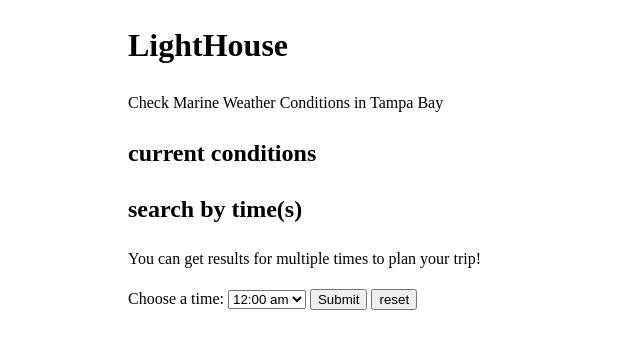
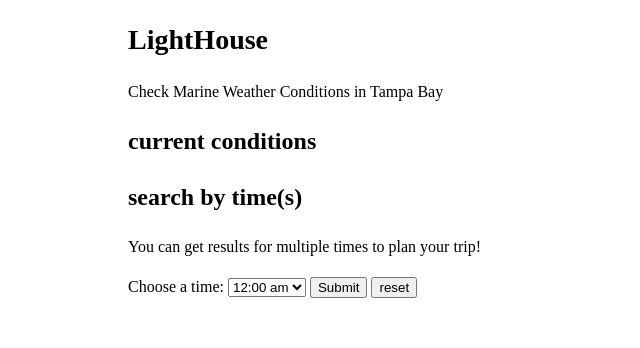
Before and after one commit to challey17/LightHouse, a plain HTML site: page index.html in a window 1280 px wide. Shown: the whole page, without its empty margins (0-640 px from the left). Drawn offline with nearby package versions, Linux system fonts and the light colour scheme; no server answers.

```diff
--- a/index.html
+++ b/index.html
@@ -8,6 +8,7 @@
     <meta name="description" content="" />
     <meta name="viewport" content="width=device-width, initial-scale=1" />
     <link rel="stylesheet" href="main.css" />
+    <link href="images/" />
   </head>
   <body>
     <header>
--- a/main.css
+++ b/main.css
@@ -6,6 +6,11 @@ body {
   margin: 0 auto;
   width: 80%;
   line-height: 1.5;
+  align-content: center;
+}
+
+h1 {
+  font-size: 28px;
 }
 
 li {
```
Also changed, not shown: 1 other file.
